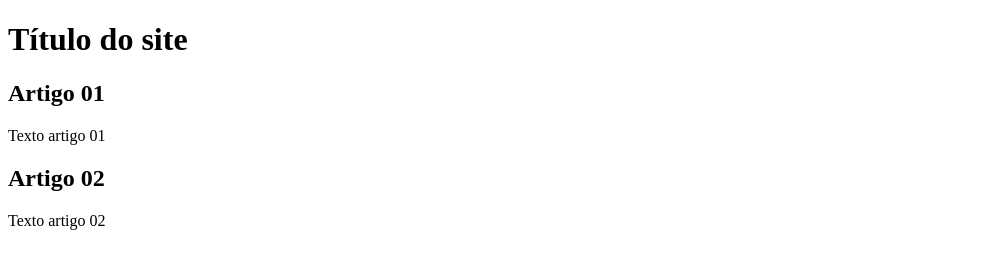
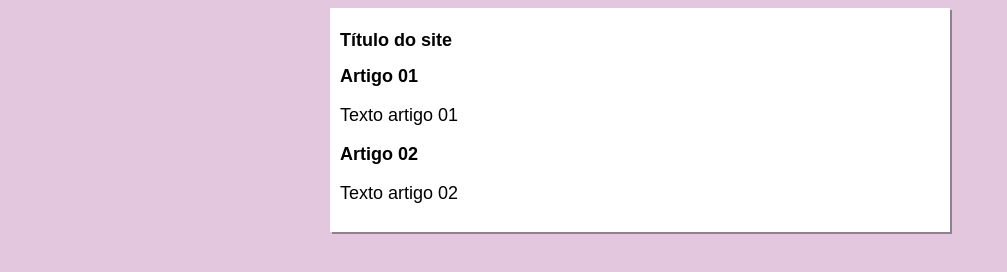
Before and after one commit to carlosmagnopereira/projeto-site, a plain HTML site: page index.html in a window 1280 px wide. Shown: the whole page, without its empty margins (0-1007 px from the left). Drawn offline with Linux system fonts and the light colour scheme.

Commit message:
add design

```diff
--- /dev/null
+++ b/estilos/style.css
@@ -0,0 +1,16 @@
+* {
+    font-family: Arial, Helvetica, sans-serif;
+    font-size: 18px;
+}
+
+body {
+    background-color: rgba(219, 184, 213, 0.781);
+}
+
+main {
+    background-color: white;
+    width: 600px;
+    margin: auto;
+    padding: 10px;
+    box-shadow: 2px 2px 0px rgba(0, 0, 0, 0.356);
+}
--- a/index.html
+++ b/index.html
@@ -5,6 +5,7 @@
     <meta http-equiv="X-UA-Compatible" content="IE=edge">
     <meta name="viewport" content="width=device-width, initial-scale=1.0">
     <title>Título do Site</title>
+    <link rel="stylesheet" href="estilos/style.css">
 </head>
 <body>
     <main>
```
